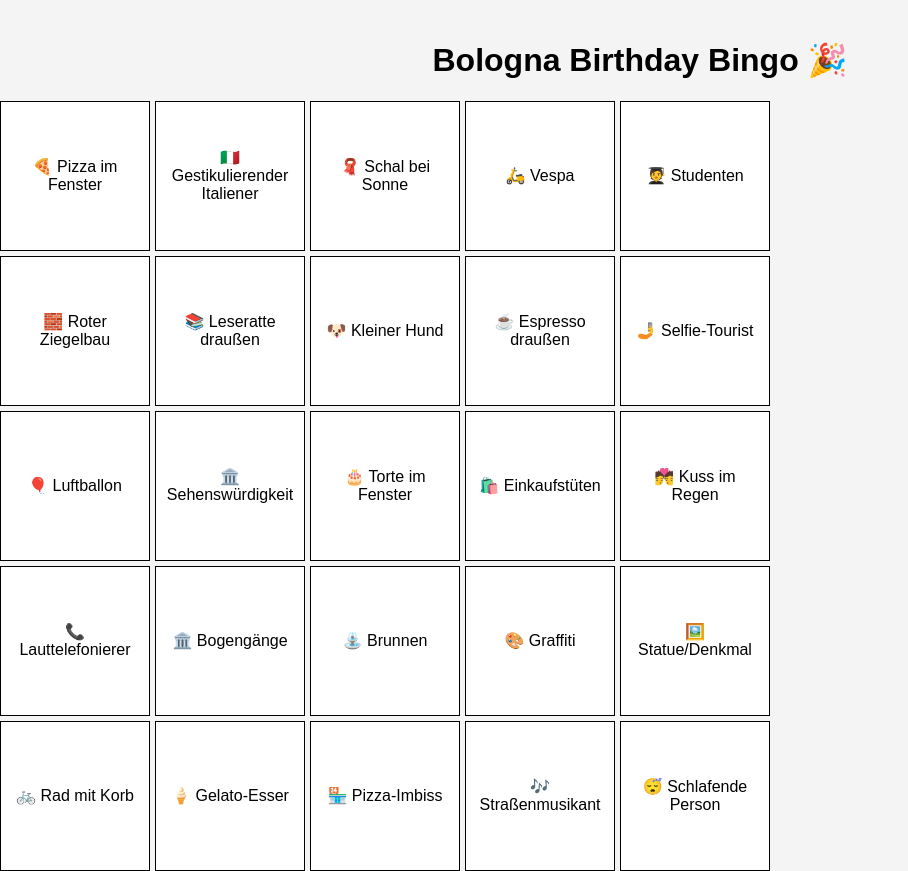
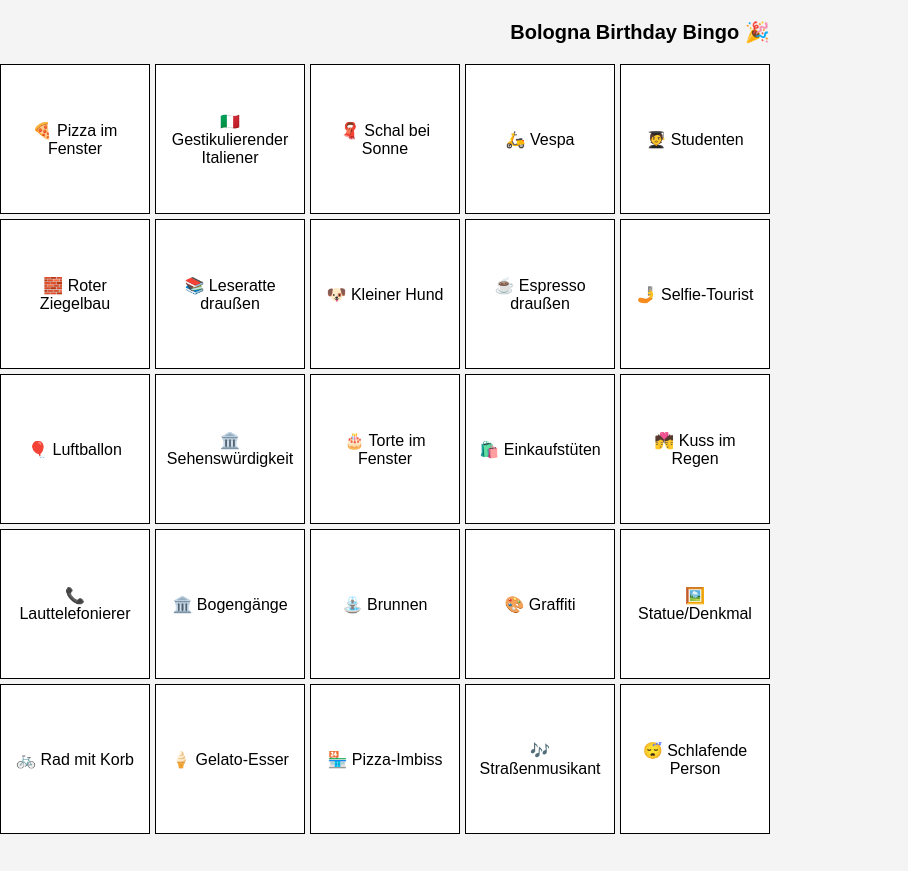
Before and after one commit to turtlecoding-lab/bologna-bingo, a plain HTML site: page index.html in a window 1280 px wide. Shown: the whole page, without its empty margins (0-908 px from the left). After the commit the page ends 834 px from the top, so only its background shows below. Drawn offline with Linux system fonts and the light colour scheme.

Commit message:
Update style.css

```diff
--- a/style.css
+++ b/style.css
@@ -1,18 +1,33 @@
 body {
   font-family: Arial, sans-serif;
   display: flex;
-  justify-content: flex-start; /* Stellen wir sicher, dass der Inhalt oben bleibt */
-  flex-direction: column; /* Vertikale Ausrichtung des Inhalts */
-  height: 100vh; /* Stellen sicher, dass die Höhe des Viewports genutzt wird */
+  justify-content: flex-start; /* Inhalt soll oben bleiben */
+  flex-direction: column; /* Vertikale Ausrichtung */
+  height: auto; /* Damit der Body die volle Höhe des Inhalts bekommt */
   margin: 0;
   background-color: #f4f4f4;
   overflow-x: auto; /* Horizontale Scrollbar bleibt aktiv */
+  overflow-y: auto; /* Vertikales Scrollen ermöglichen */
 }
 
 .container {
   text-align: center;
-  width: 100%; /* Sicherstellen, dass die Container-Breite den gesamten Bildschirm ausnutzt */
-  padding-top: 20px; /* Etwas Abstand zur oberen Kante */
+  width: 100%;
+  padding-top: 20px; /* Abstand zur oberen Kante */
+}
+
+h1 {
+  font-size: 20px; /* Anpassen der Schriftgröße für kleinere Geräte */
+  margin: 0;
+  display: flex;
+  justify-content: center;
+  align-items: center;
+}
+
+/* Die Emojis in der Überschrift kleiner machen */
+h1 span {
+  font-size: 1.5em; /* Verkleinert die Emojis */
+  margin-right: 5px; /* Ein wenig Abstand zwischen Emoji und Text */
 }
 
 .grid {
@@ -20,7 +35,7 @@ body {
   grid-template-columns: repeat(5, 150px); /* Feste Breite der Spalten */
   grid-template-rows: repeat(5, 150px); /* Feste Höhe der Reihen */
   gap: 5px;
-  width: 800px; /* Breite des Grids über die gesamte Breite hinaus */
+  width: 800px; /* Breite des Grids */
   margin-top: 20px; /* Abstand nach der Überschrift */
 }
 
```
